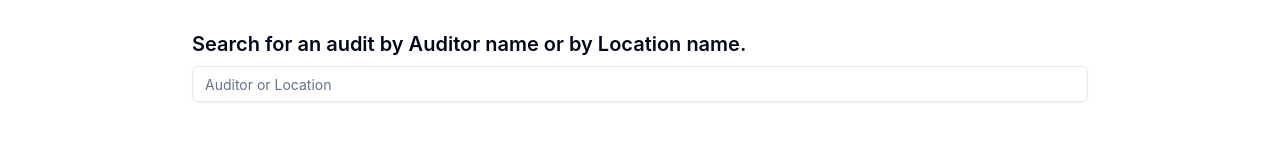
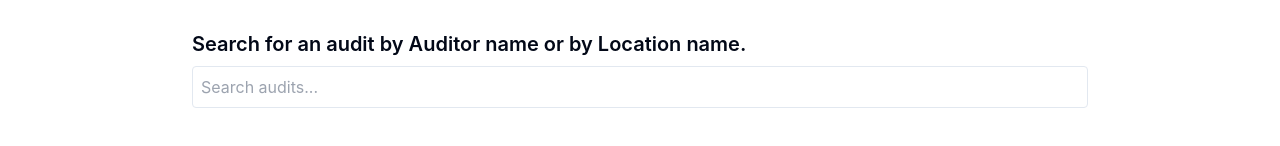
Before and after one commit to boyer3628/auditfortress, a Next.js app: page / in a window 1280 px wide. Shown: the part 594-740 px from the top of the page. Built offline with nearby package versions, Linux system fonts and the light colour scheme; a web font is replaced by a local one.

Commit message:
fix typescript errors

```diff
--- a/app/page.tsx
+++ b/app/page.tsx
@@ -1,5 +1,6 @@
 "use client";
 
+import React from 'react';
 import Image from "next/image";
 import { AuditButton } from "../components/AuditButton";
 import { SearchBar } from "../components/SearchBar";
--- a/components/SearchBar.tsx
+++ b/components/SearchBar.tsx
@@ -1,13 +1,13 @@
 "use client";
 
-import { Input } from "@/components/ui/input";
+import React from 'react';
 
 export function SearchBar() {
   return (
-    <Input
+    <input
       type="search"
-      placeholder="Auditor or Location"
-      className="max-w-full"
+      placeholder="Search audits..."
+      className="w-full p-2 border rounded"
     />
   );
 }
--- a/tsconfig.json
+++ b/tsconfig.json
@@ -5,11 +5,10 @@
     "allowJs": true,
     "skipLibCheck": true,
     "strict": true,
-    "forceConsistentCasingInFileNames": true,
     "noEmit": true,
     "esModuleInterop": true,
     "module": "esnext",
-    "moduleResolution": "node",
+    "moduleResolution": "bundler",
     "resolveJsonModule": true,
     "isolatedModules": true,
     "jsx": "preserve",
@@ -23,6 +22,6 @@
       "@/*": ["./*"]
     }
   },
-  "include": ["next-env.d.ts", "**/*.ts", "**/*.tsx", ".next/types/**/*.ts"],
+  "include": ["next-env.d.ts", "**/*.ts", "**/*.tsx", ".next/types/**/*.ts", "types.d.ts"],
   "exclude": ["node_modules"]
 }
--- /dev/null
+++ b/types.d.ts
@@ -0,0 +1,2 @@
+/// <reference types="next" />
+/// <reference types="react" />
```
Also changed, not shown: package.json (+8 -8 lines), 1 other file (tests, documents, lock files or other folders).
